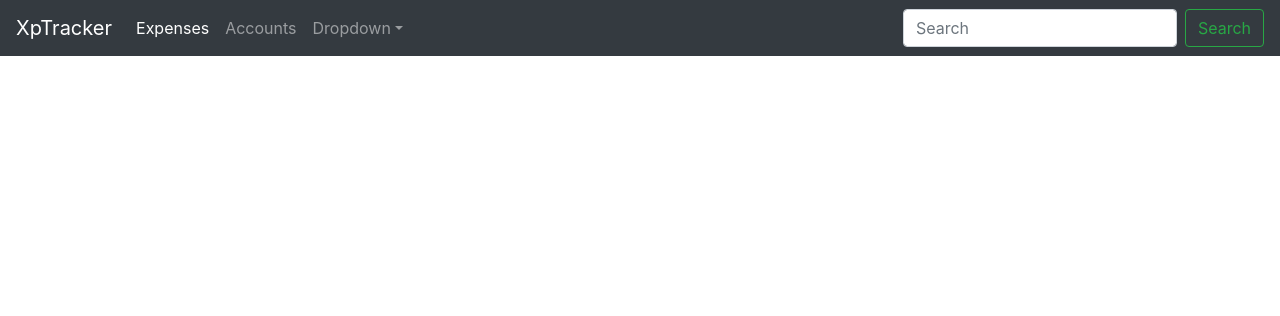
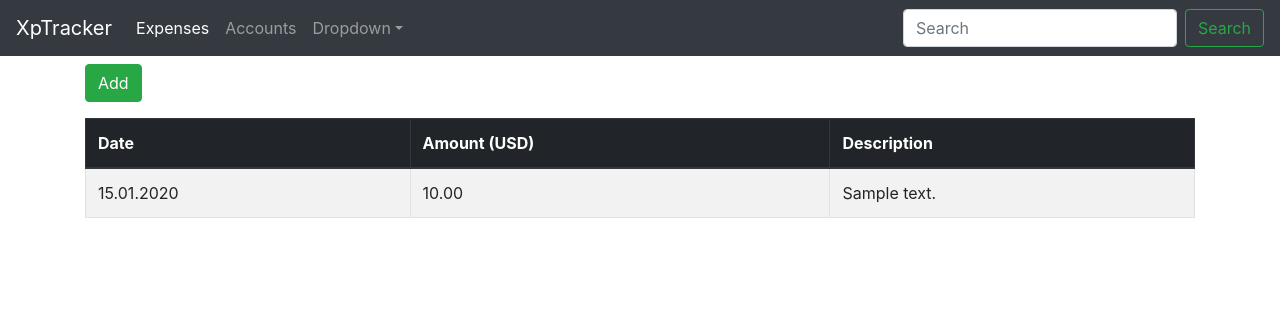
Before and after one commit to Django-Lessons/xptracker, a Django app: page / in a window 1280 px wide. Shown: the top 316 px of the page. Run offline with Django 3.2, Linux system fonts and the light colour scheme; a user stored in the database is signed in; tables that the repository leaves empty hold one stand-in row (values such as "Sample post"); some libraries are stand-ins or nearby versions.

Commit message:
add xptracker expenses list

```diff
--- a/core/models.py
+++ b/core/models.py
@@ -72,6 +72,9 @@ class XpAccount(models.Model):
         max_length=16
     )
 
+    def __str__(self):
+        return f"{self.name}/{self.acc_type}"
+
 class XpTransaction(models.Model):
 
     # transaction's date
--- a/core/templates/core/index.html
+++ b/core/templates/core/index.html
@@ -2,6 +2,28 @@
 
 {% block central_content %}
     <div class="starter-template">
-      <h1>List of transactions</h1>
+      <h1>Expenses</h1>
     </div>
+    <div class="my-3">
+        <a href="{% url 'expense' %}" class="btn btn-success">Add</a>
+    </div>
+    <table class="table table-bordered table-striped expenses">
+        <thead class="thead-dark">
+          <tr>
+            <th scope="col">Date</th>
+            <th scope="col">Amount (USD)</th>
+            <th scope="col">Description</th>
+          </tr>
+        </thead>
+        <tbody>
+            {% for expense in expenses %}
+                <tr>
+                  <td>{{ expense.created_at | date:"d.m.Y" }}</td>
+                  <td>{{ expense.amount }}</td>
+                  <td>{{ expense.description }}</td>
+                </tr>
+            {% endfor %}
+        </tbody>
+    </table>
+
 {% endblock central_content %}
--- a/core/urls.py
+++ b/core/urls.py
@@ -3,6 +3,7 @@ from django.urls import path
 
 urlpatterns = [
     path('', views.index, name='index'),
+    path('expense', views.expense, name='expense'),
     path('start', views.start, name='start'),
     path('accounts', views.accounts, name='accounts'),
 ]
--- a/core/views.py
+++ b/core/views.py
@@ -2,8 +2,14 @@ from django.contrib.auth.decorators import login_required
 from django.forms import formset_factory
 from django.shortcuts import redirect, render
 
-from .forms import XpAccountForm
-from .models import XpAccount, common_accounts
+from .utils import perform_transaction
+from .forms import XpAccountForm, XpTransactionForm
+from .models import (
+    XpAccount,
+    common_accounts,
+    ASSET,
+    XpTransaction
+)
 
 
 @login_required
@@ -12,7 +18,53 @@ def index(request):
     if XpAccount.objects.count() == 0:
         return redirect('start')
 
-    return render(request, 'core/index.html')
+    expenses = XpTransaction.objects.filter(
+        user=request.user
+    ).order_by('-created_at')
+
+    return render(
+        request,
+        'core/index.html',
+        {'expenses': expenses}
+    )
+
+
+@login_required
+def expense(request):
+
+    if request.method == "POST":
+
+        expense_form = XpTransactionForm(request.POST)
+
+        if expense_form.is_valid():
+
+            perform_transaction(
+                src=expense_form.cleaned_data['src'],
+                dst=expense_form.cleaned_data['dst'],
+                amount=expense_form.cleaned_data['amount'],
+                description=expense_form.cleaned_data['description']
+            )
+
+            return redirect('index')
+
+    src = XpAccount.objects.get(
+        acc_type=ASSET
+    )
+
+    initial = XpTransaction(
+        src=src, amount=0
+    )
+
+    form = XpTransactionForm(
+        instance=initial
+    )
+
+    return render(
+        request,
+        "core/expense.html", {
+            'form': form
+        }
+    )
 
 
 @login_required
```
Also changed, not shown: core/forms.py (+15 -1 lines), core/templates/core/expense.html (added, +13 -0 lines).
